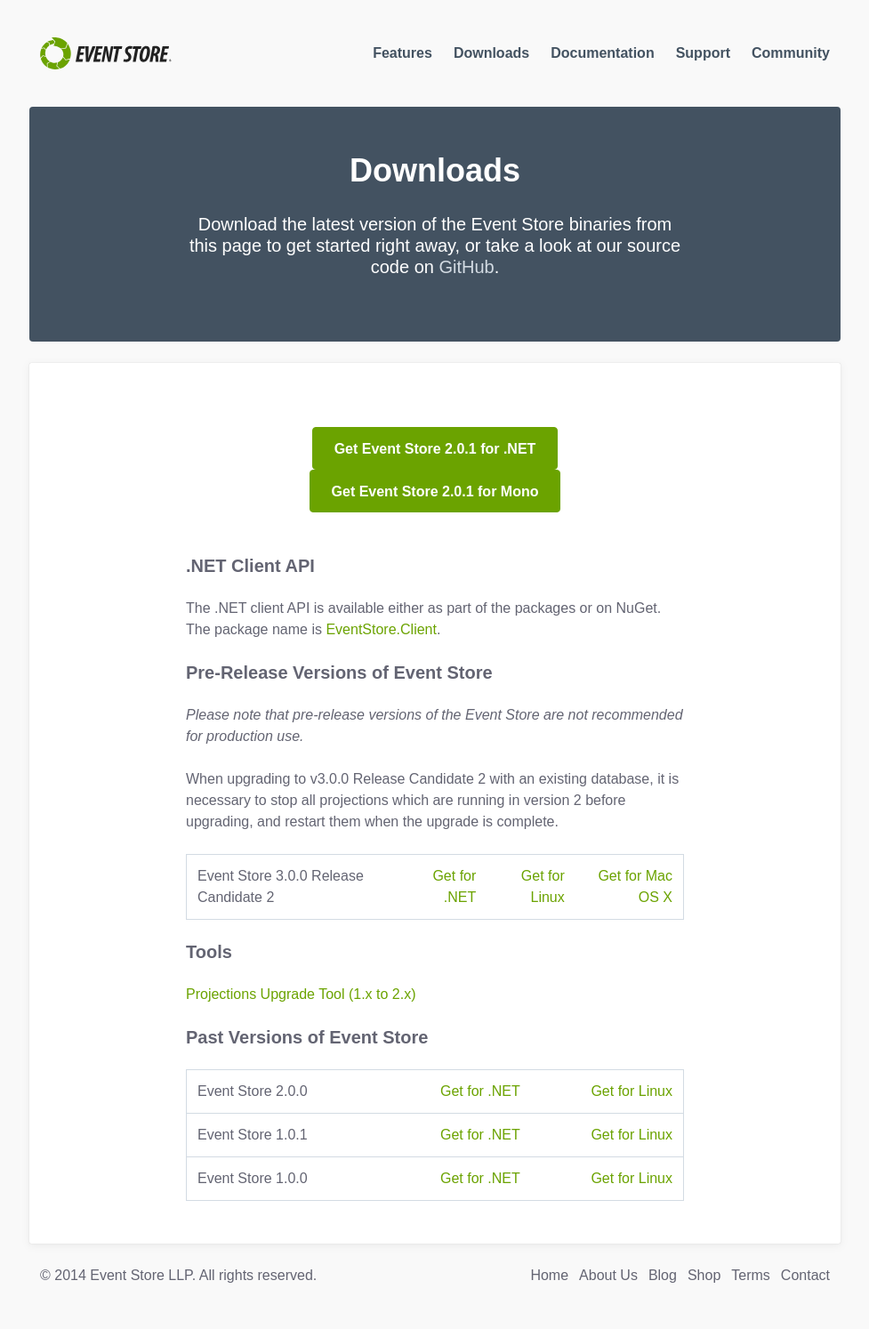
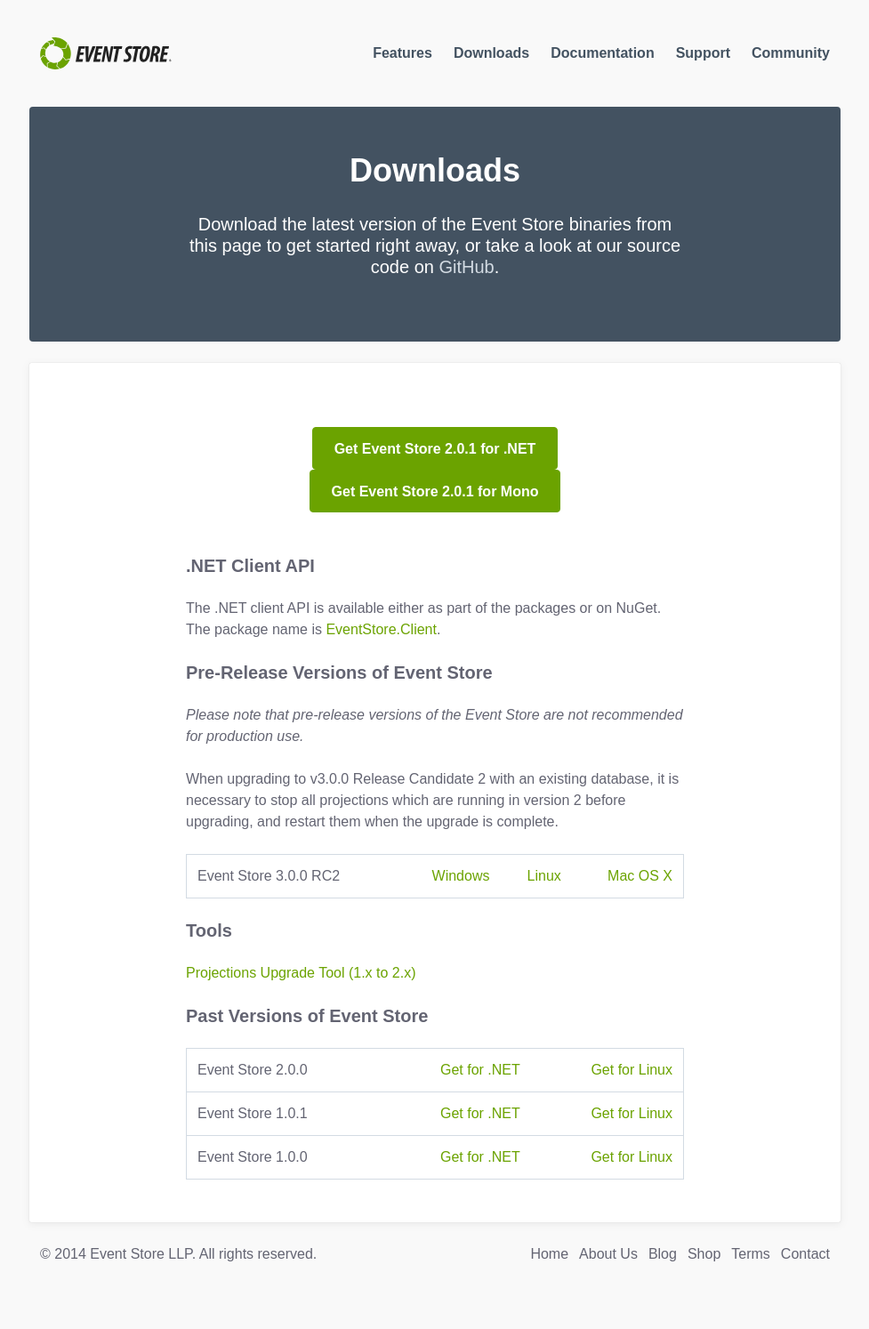
Before and after one commit to sandboxorg/geteventstore.com, a Jekyll site: the page built from downloads/index.html, in a window 1280 px wide. Shown: the whole page at 89% size, without its empty margins (151-1128 px from the left). Built offline with Jekyll 4.4.1, drawn with Linux system fonts in a browser that asks for light colours; Markdown is read by kramdown in place of the engine named in the settings; after the commit the page ends 1470 px from its top, so only the background shows below that.

Commit message:
Fix wording

```diff
--- a/downloads/index.html
+++ b/downloads/index.html
@@ -20,10 +20,10 @@ title: "Downloads"
 			<table>
 				<tbody>
 					<tr>
-						<td>Event Store 3.0.0 Release Candidate 2</td>
-						<td><a href="http://download.geteventstore.com/binaries/eventstore-net-v3.0.0rc2.zip">Get for .NET</a></td>
-						<td><a href="http://download.geteventstore.com/binaries/eventstore-mono-v3.0.0rc2.tgz">Get for Linux</a></td>
-						<td><a href="http://download.geteventstore.com/binaries/eventstore-mono-mac-v3.0.0rc2.tgz">Get for Mac OS X</a></td>
+						<td>Event Store 3.0.0 RC2</td>
+						<td><a href="http://download.geteventstore.com/binaries/eventstore-net-v3.0.0rc2.zip">Windows</a></td>
+						<td><a href="http://download.geteventstore.com/binaries/eventstore-mono-v3.0.0rc2.tgz">Linux</a></td>
+						<td><a href="http://download.geteventstore.com/binaries/eventstore-mono-mac-v3.0.0rc2.tgz">Mac OS X</a></td>
 					</tr>
 			</table>
 			<h2>Tools</h2>
```
